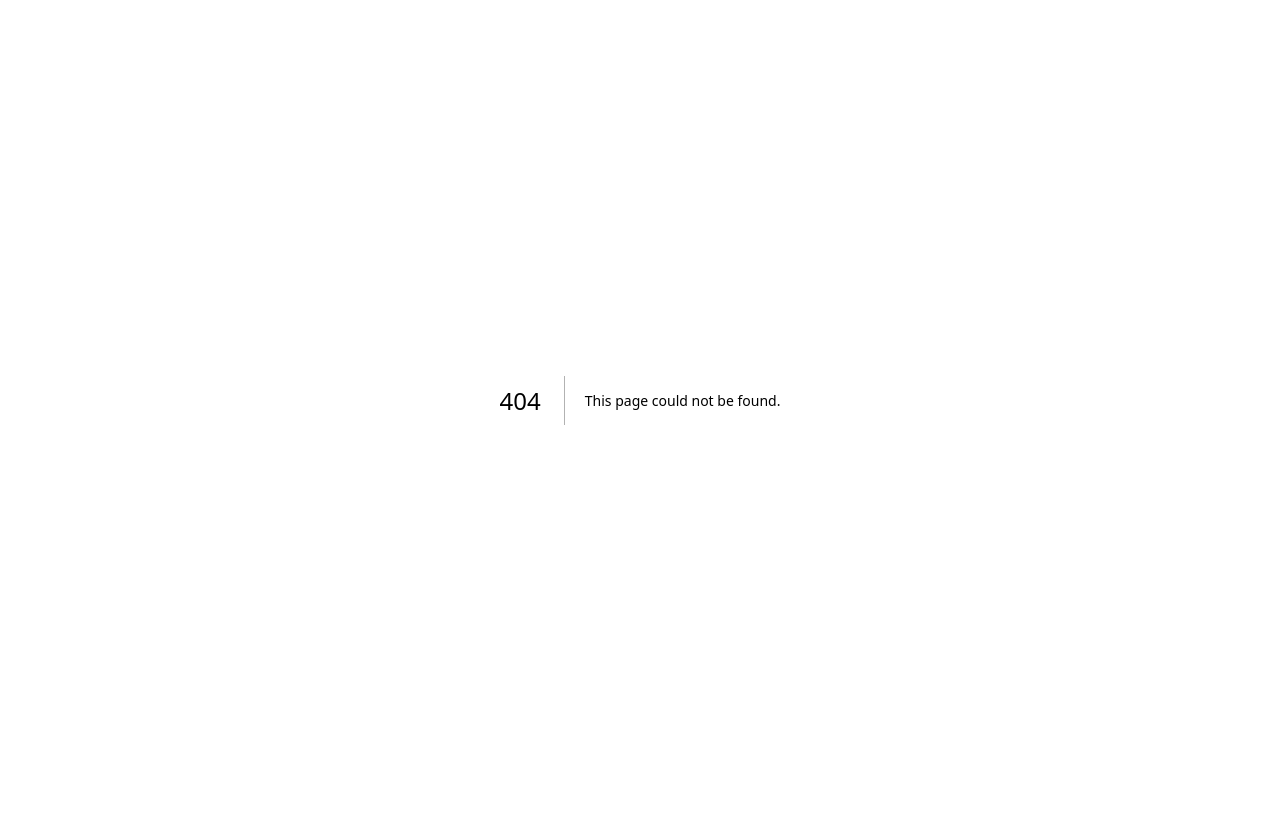
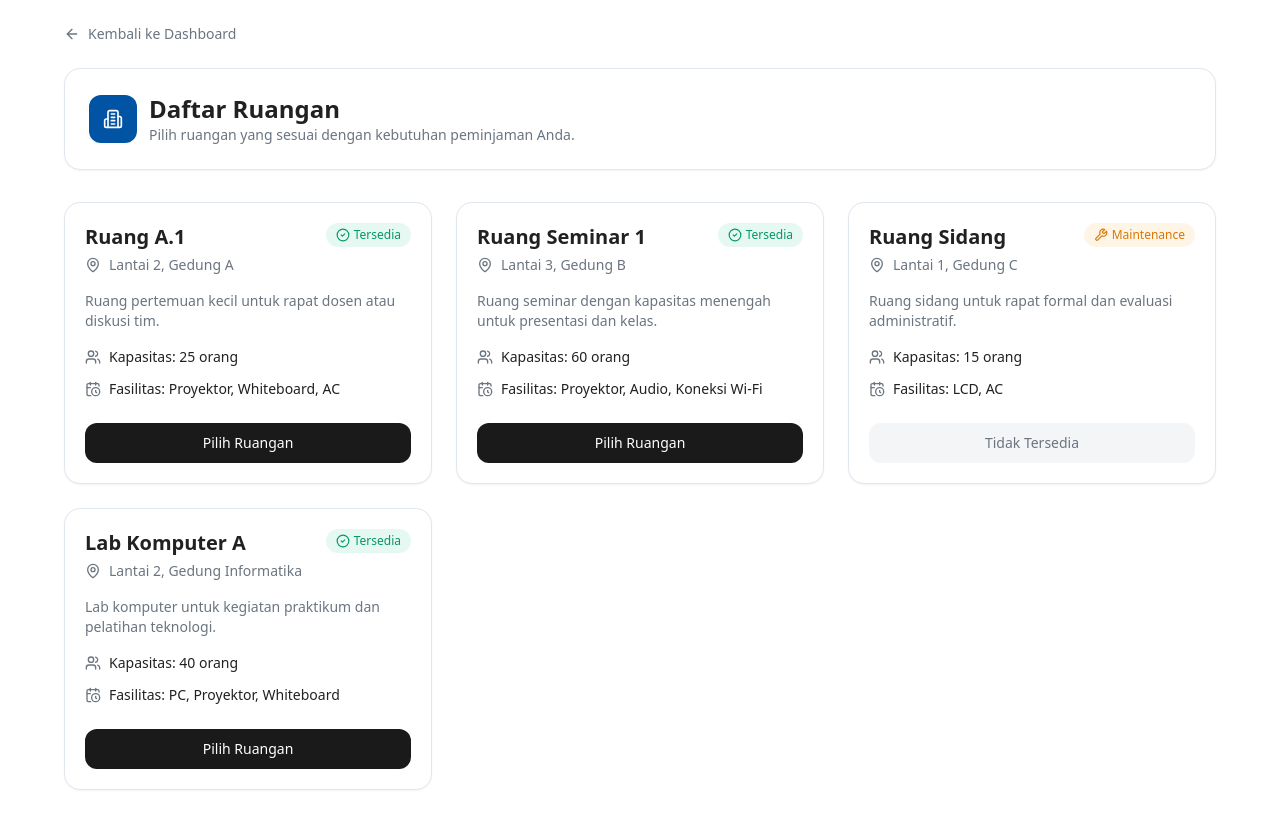
Before and after one commit to ihdamem/PPL, a Next.js app in the folder frontend/: page /app/dashboard/rooms in a window 1280 px wide. Before the commit this address had no page. Built offline with nearby package versions, Linux system fonts and the light colour scheme.

Commit message:
feat: add room list and booking selection flow

```diff
--- a/frontend/app/dashboard/booking/new/page.tsx
+++ b/frontend/app/dashboard/booking/new/page.tsx
@@ -1,15 +1,60 @@
 "use client";
 
-import { useState } from "react";
-import { useRouter } from "next/navigation";
+import { Suspense, useMemo, useState } from "react";
+import { useRouter, useSearchParams } from "next/navigation";
 import { Button } from "@/components/ui/button";
-import { ArrowLeft, Calendar, Clock, Users, FileText, Send } from "lucide-react";
+import { ArrowLeft, Calendar, Clock, Users, FileText, Send, Building2 } from "lucide-react";
 import Link from "next/link";
 
-export default function NewBookingPage() {
+const mockRooms = [
+  {
+    id: 1,
+    name: "Ruang A.1",
+    capacity: 25,
+    location: "Lantai 2, Gedung A",
+    facilities: ["Proyektor", "Whiteboard", "AC"],
+    status: "available",
+  },
+  {
+    id: 2,
+    name: "Ruang Seminar 1",
+    capacity: 60,
+    location: "Lantai 3, Gedung B",
+    facilities: ["Proyektor", "Audio", "Wi-Fi"],
+    status: "available",
+  },
+  {
+    id: 3,
+    name: "Ruang Sidang",
+    capacity: 15,
+    location: "Lantai 1, Gedung C",
+    facilities: ["LCD", "AC"],
+    status: "maintenance",
+  },
+  {
+    id: 4,
+    name: "Lab Komputer A",
+    capacity: 40,
+    location: "Lantai 2, Gedung Informatika",
+    facilities: ["PC", "Proyektor", "Whiteboard"],
+    status: "available",
+  },
+];
+
+function BookingFormContent() {
   const router = useRouter();
+  const searchParams = useSearchParams();
   const [loading, setLoading] = useState(false);
   const [error, setError] = useState<string | null>(null);
+
+  const selectedRoomId = useMemo(() => {
+    const roomIdFromQuery = Number(searchParams.get("roomId") ?? "1");
+    return mockRooms.some((room) => room.id === roomIdFromQuery)
+      ? roomIdFromQuery
+      : mockRooms[0].id;
+  }, [searchParams]);
+
+  const selectedRoom = mockRooms.find((room) => room.id === selectedRoomId) ?? mockRooms[0];
 
   const handleSubmit = async (e: React.FormEvent<HTMLFormElement>) => {
     e.preventDefault();
@@ -58,7 +103,7 @@ export default function NewBookingPage() {
     }
 
     const data = {
-      room_id: 1, // Hardcoded for now, will come from room selection page
+      room_id: selectedRoom.id,
       tanggal: formData.get("tanggal"),
       waktu_mulai: waktuMulai,
       waktu_selesai: waktuSelesai,
@@ -103,6 +148,27 @@ export default function NewBookingPage() {
           <div className="mb-8">
             <h1 className="text-2xl font-bold text-foreground">Form Peminjaman Ruangan</h1>
             <p className="text-muted-foreground">Isi detail peminjaman ruangan di bawah ini.</p>
+          </div>
+
+          <div className="mb-6 rounded-xl border border-border bg-muted/30 p-4">
+            <div className="mb-2 flex items-center gap-2 text-sm font-semibold text-foreground">
+              <Building2 className="size-4 text-muted-foreground" />
+              Ruangan dipilih
+            </div>
+            <div className="flex items-center justify-between gap-4">
+              <div>
+                <p className="font-medium text-foreground">{selectedRoom.name}</p>
+                <p className="text-sm text-muted-foreground">
+                  {selectedRoom.location} • Kapasitas {selectedRoom.capacity} orang
+                </p>
+              </div>
+              <Link
+                href="/dashboard/rooms"
+                className="rounded-lg border border-border px-3 py-2 text-sm font-medium text-foreground hover:bg-muted"
+              >
+                Ganti Ruangan
+              </Link>
+            </div>
           </div>
 
           {error && (
@@ -216,3 +282,11 @@ export default function NewBookingPage() {
     </main>
   );
 }
+
+export default function NewBookingPage() {
+  return (
+    <Suspense fallback={<div className="min-h-screen bg-background p-6" /> }>
+      <BookingFormContent />
+    </Suspense>
+  );
+}
--- a/frontend/app/dashboard/page.tsx
+++ b/frontend/app/dashboard/page.tsx
@@ -31,7 +31,7 @@ const customerMenuItems = [
     icon: Building2,
     title: "Daftar Ruangan",
     desc: "Cek ketersediaan dan fasilitas ruangan kampus.",
-    href: "#",
+    href: "/dashboard/rooms",
   },
   {
     icon: ClipboardList,
@@ -52,7 +52,7 @@ const adminMenuItems = [
     icon: Building2,
     title: "Kelola Ruangan",
     desc: "Kelola data dan ketersediaan ruangan.",
-    href: "#",
+    href: "/dashboard/rooms",
   },
   {
     icon: ClipboardList,
--- /dev/null
+++ b/frontend/app/dashboard/rooms/page.tsx
@@ -0,0 +1,136 @@
+"use client";
+
+import Link from "next/link";
+import { ArrowLeft, Building2, CalendarClock, MapPin, Users, CheckCircle2, Wrench } from "lucide-react";
+
+const rooms = [
+  {
+    id: 1,
+    name: "Ruang A.1",
+    capacity: 25,
+    location: "Lantai 2, Gedung A",
+    status: "available",
+    facilities: ["Proyektor", "Whiteboard", "AC"],
+    description: "Ruang pertemuan kecil untuk rapat dosen atau diskusi tim.",
+  },
+  {
+    id: 2,
+    name: "Ruang Seminar 1",
+    capacity: 60,
+    location: "Lantai 3, Gedung B",
+    status: "available",
+    facilities: ["Proyektor", "Audio", "Koneksi Wi-Fi"],
+    description: "Ruang seminar dengan kapasitas menengah untuk presentasi dan kelas.",
+  },
+  {
+    id: 3,
+    name: "Ruang Sidang",
+    capacity: 15,
+    location: "Lantai 1, Gedung C",
+    status: "maintenance",
+    facilities: ["LCD", "AC"],
+    description: "Ruang sidang untuk rapat formal dan evaluasi administratif.",
+  },
+  {
+    id: 4,
+    name: "Lab Komputer A",
+    capacity: 40,
+    location: "Lantai 2, Gedung Informatika",
+    status: "available",
+    facilities: ["PC", "Proyektor", "Whiteboard"],
+    description: "Lab komputer untuk kegiatan praktikum dan pelatihan teknologi.",
+  },
+];
+
+export default function RoomsPage() {
+  return (
+    <main className="min-h-screen bg-background p-6">
+      <div className="mx-auto max-w-6xl">
+        <Link
+          href="/dashboard"
+          className="mb-6 inline-flex items-center gap-2 text-sm font-medium text-muted-foreground transition hover:text-foreground"
+        >
+          <ArrowLeft className="size-4" />
+          Kembali ke Dashboard
+        </Link>
+
+        <div className="mb-8 rounded-2xl border border-border bg-card p-6 shadow-sm">
+          <div className="flex items-center gap-3">
+            <div className="grid h-12 w-12 place-items-center rounded-xl bg-ugm-blue text-white">
+              <Building2 className="size-5" />
+            </div>
+            <div>
+              <h1 className="text-2xl font-bold text-foreground">Daftar Ruangan</h1>
+              <p className="text-sm text-muted-foreground">
+                Pilih ruangan yang sesuai dengan kebutuhan peminjaman Anda.
+              </p>
+            </div>
+          </div>
+        </div>
+
+        <div className="grid gap-6 md:grid-cols-2 xl:grid-cols-3">
+          {rooms.map((room) => (
+            <div
+              key={room.id}
+              className="rounded-2xl border border-border bg-card p-5 shadow-sm transition hover:-translate-y-1 hover:shadow-md"
+            >
+              <div className="mb-4 flex items-start justify-between gap-3">
+                <div>
+                  <h2 className="text-xl font-semibold text-foreground">{room.name}</h2>
+                  <p className="mt-1 flex items-center gap-2 text-sm text-muted-foreground">
+                    <MapPin className="size-4" />
+                    {room.location}
+                  </p>
+                </div>
+                <span
+                  className={`inline-flex items-center gap-1 rounded-full px-2.5 py-1 text-xs font-medium ${
+                    room.status === "available"
+                      ? "bg-emerald-500/10 text-emerald-600 dark:text-emerald-400"
+                      : "bg-amber-500/10 text-amber-600 dark:text-amber-400"
+                  }`}
+                >
+                  {room.status === "available" ? (
+                    <CheckCircle2 className="size-3.5" />
+                  ) : (
+                    <Wrench className="size-3.5" />
+                  )}
+                  {room.status === "available" ? "Tersedia" : "Maintenance"}
+                </span>
+              </div>
+
+              <p className="mb-4 text-sm text-muted-foreground">{room.description}</p>
+
+              <div className="space-y-3 text-sm text-foreground">
+                <div className="flex items-center gap-2">
+                  <Users className="size-4 text-muted-foreground" />
+                  Kapasitas: {room.capacity} orang
+                </div>
+                <div className="flex items-center gap-2">
+                  <CalendarClock className="size-4 text-muted-foreground" />
+                  Fasilitas: {room.facilities.join(", ")}
+                </div>
+              </div>
+
+              <div className="mt-6">
+                <Link
+                  href={
+                    room.status === "available"
+                      ? `/dashboard/booking/new?roomId=${room.id}`
+                      : "#"
+                  }
+                  className={`inline-flex w-full items-center justify-center rounded-lg px-4 py-2.5 text-sm font-medium transition ${
+                    room.status === "available"
+                      ? "bg-ugm-dark text-white hover:bg-ugm-dark/90"
+                      : "pointer-events-none cursor-not-allowed bg-muted text-muted-foreground"
+                  }`}
+                >
+                  {room.status === "available" ? "Pilih Ruangan" : "Tidak Tersedia"}
+                </Link>
+              </div>
+            </div>
+          ))}
+        </div>
+      </div>
+    </main>
+  );
+}
```
